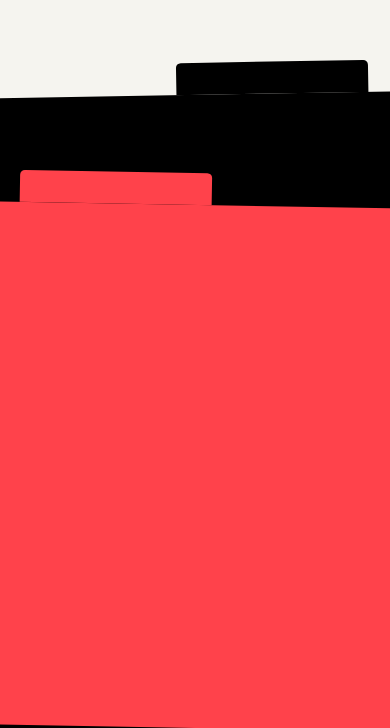
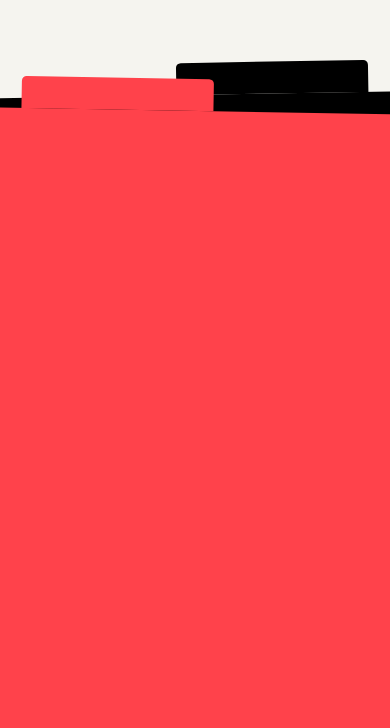
Before and after one commit to GraphicMiles/graphicmiles-portfolio, a React (Vite) app: page / in a window 390 px wide. Shown: the part 116-844 px from the top of the page. Built offline with nearby package versions, Linux system fonts and the light colour scheme.

Commit message:
Tighten stacked folder spacing and bottom alignment

```diff
--- a/src/index.css
+++ b/src/index.css
@@ -42,7 +42,7 @@ body {
 }
 
 .folder--back { z-index: 1; height: 75%; transform: translateX(-50%) rotate(var(--folder-angle)); }
-.folder--front { z-index: 2; height: 62%; transform: translateX(-50%) scaleX(-1) rotate(var(--folder-angle)); }
+.folder--front { z-index: 2; bottom: -.5rem; height: calc(75% - .5rem); transform: translateX(-50%) scaleX(-1) rotate(var(--folder-angle)); }
 .folder--black { --folder-color: var(--black-folder); }
 .folder--red { --folder-color: var(--red-folder); }
 
@@ -60,6 +60,5 @@ body {
 
 @media (max-width: 720px) {
   .folder { width: 110%; }
-  .folder--front { height: 62%; }
   .folder::before { top: -2rem; height: 2rem; }
 }
```
